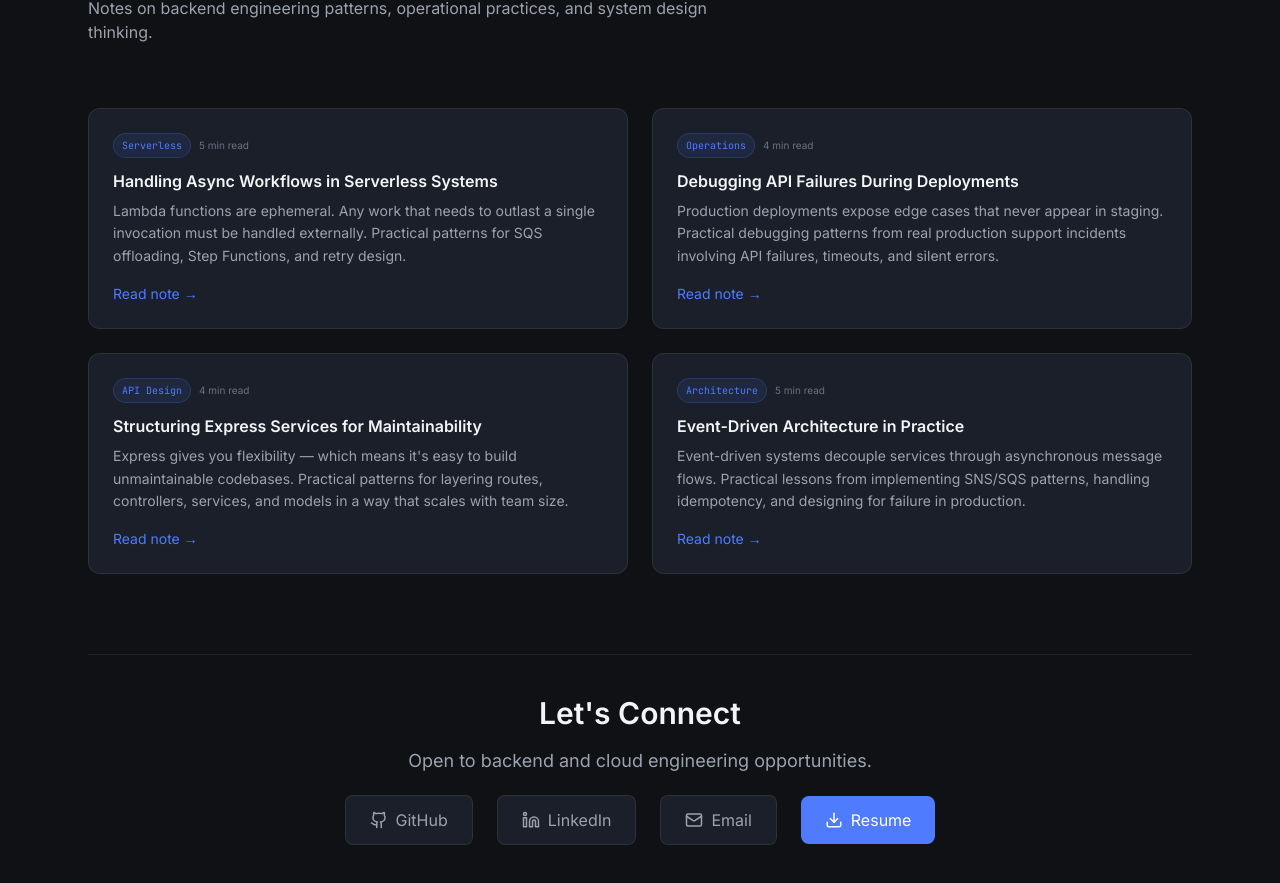
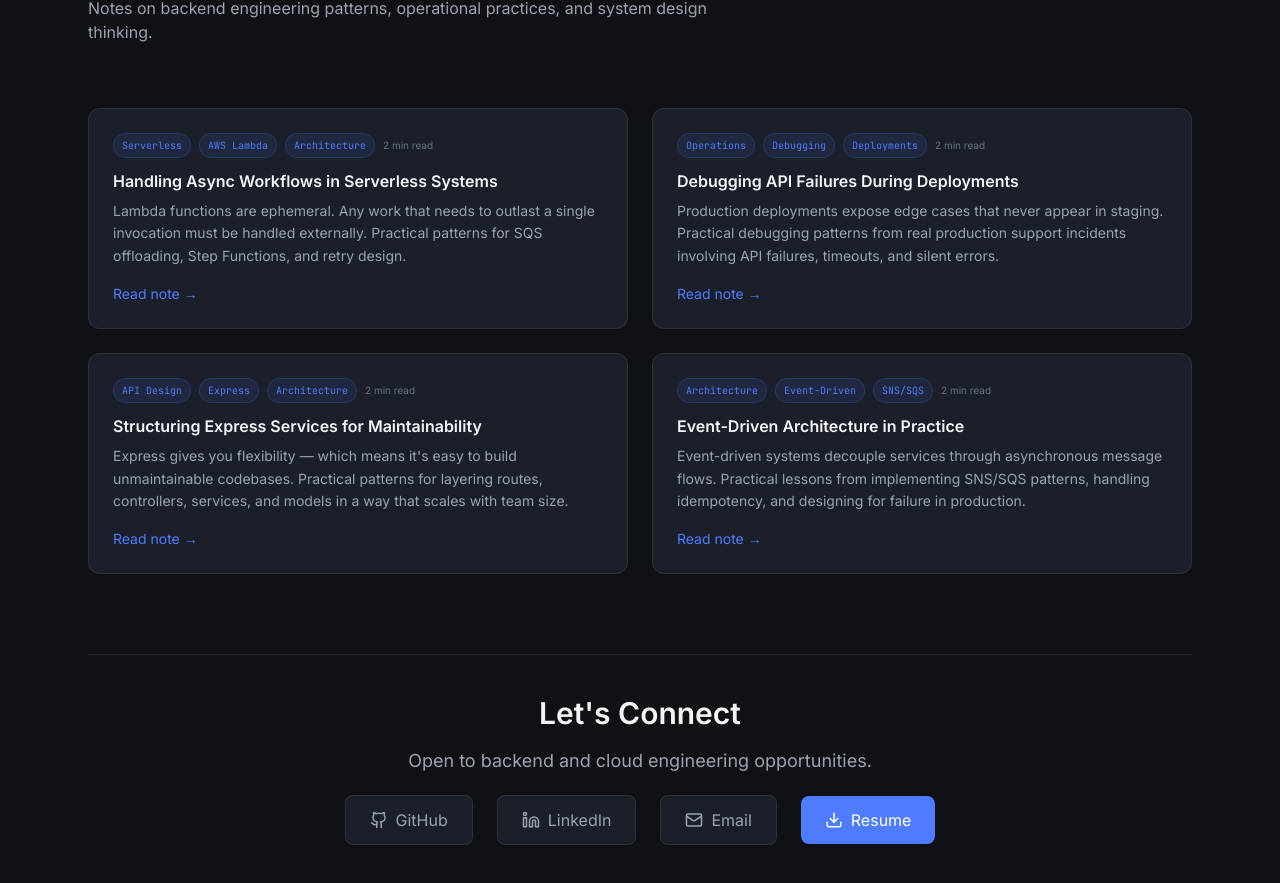
Before and after one commit to zishaxn/zishan-portfolio, a Next.js app: page / in a window 1280 px wide. Shown: the part 4855-5738 px from the top of the page. Built offline with nearby package versions, Linux system fonts and the light colour scheme.

Commit message:
refactor technical notes data structure and add dynamic read time calculation

```diff
--- a/src/app/page.tsx
+++ b/src/app/page.tsx
@@ -125,11 +125,9 @@ const experiences = [
 const notes = [
   {
     title: "Handling Async Workflows in Serverless Systems",
-    tag: "Serverless",
-    readTime: "5 min read",
-    excerpt:
+    preview:
       "Lambda functions are ephemeral. Any work that needs to outlast a single invocation must be handled externally. Practical patterns for SQS offloading, Step Functions, and retry design.",
-    body: `Serverless functions like AWS Lambda introduce a different mental model for async processing. Unlike a long-running server process that can hold state and manage background jobs, Lambda functions are ephemeral — they start, execute, and terminate. Any work that needs to outlast a single invocation must be handled externally.
+    content: `Serverless functions like AWS Lambda introduce a different mental model for async processing. Unlike a long-running server process that can hold state and manage background jobs, Lambda functions are ephemeral — they start, execute, and terminate. Any work that needs to outlast a single invocation must be handled externally.
 
 Lambda has a hard execution limit (15 minutes). For workloads that might approach this limit — large file processing, complex transformations, multi-step workflows — you need an explicit strategy.
 
@@ -148,14 +146,15 @@ Idempotency keys prevent double-processing when retries happen. Store a processe
 Dead letter queues capture messages that exhaust retry attempts. Never rely solely on logs to detect these — set CloudWatch alarms on DLQ message count.
 
 Async serverless architecture trades operational simplicity for scalability. The patterns are well-understood — the challenge is applying them consistently before problems appear in production.`,
+    images: [],
+    diagrams: [],
+    tags: ["Serverless", "AWS Lambda", "Architecture"],
   },
   {
     title: "Debugging API Failures During Deployments",
-    tag: "Operations",
-    readTime: "4 min read",
-    excerpt:
+    preview:
       "Production deployments expose edge cases that never appear in staging. Practical debugging patterns from real production support incidents involving API failures, timeouts, and silent errors.",
-    body: `Production deployments expose edge cases that never appear in staging. The most frustrating incidents are the ones where everything looks fine — green health checks, no error logs, successful deployment — but users report failures.
+    content: `Production deployments expose edge cases that never appear in staging. The most frustrating incidents are the ones where everything looks fine — green health checks, no error logs, successful deployment — but users report failures.
 
 The first instinct is to roll back. Sometimes that's correct. But rolling back without understanding the root cause means the same issue will reappear on the next deployment.
 
@@ -170,14 +169,15 @@ Pattern 4: Validate environment variables and secrets. A missing environment var
 Pattern 5: Test with real production traffic patterns. Staging environments rarely replicate production load, concurrency, or data volume. A query that works fine with 100 records might timeout with 10,000.
 
 The goal isn't just to fix the immediate issue — it's to add observability so the next deployment surfaces problems earlier. Add structured logging, metric instrumentation, and health check endpoints that validate critical dependencies.`,
+    images: [],
+    diagrams: [],
+    tags: ["Operations", "Debugging", "Deployments"],
   },
   {
     title: "Structuring Express Services for Maintainability",
-    tag: "API Design",
-    readTime: "4 min read",
-    excerpt:
+    preview:
       "Express gives you flexibility — which means it's easy to build unmaintainable codebases. Practical patterns for layering routes, controllers, services, and models in a way that scales with team size.",
-    body: `Express gives you flexibility — which means it's easy to build unmaintainable codebases. Without structure, every developer implements their own patterns, and the codebase becomes inconsistent.
+    content: `Express gives you flexibility — which means it's easy to build unmaintainable codebases. Without structure, every developer implements their own patterns, and the codebase becomes inconsistent.
 
 The goal is to establish conventions that make the codebase predictable. New engineers should be able to find where business logic lives, where database queries happen, and where validation occurs — without asking.
 
@@ -196,14 +196,15 @@ Error handling should be centralized. A global error handler catches exceptions,
 Configuration should be environment-aware. Database credentials, API keys, and feature flags should come from environment variables, not hardcoded in the codebase.
 
 The result is a codebase where every file has a clear purpose, and every layer has a single responsibility. This makes onboarding faster, debugging easier, and refactoring safer.`,
+    images: [],
+    diagrams: [],
+    tags: ["API Design", "Express", "Architecture"],
   },
   {
     title: "Event-Driven Architecture in Practice",
-    tag: "Architecture",
-    readTime: "5 min read",
-    excerpt:
+    preview:
       "Event-driven systems decouple services through asynchronous message flows. Practical lessons from implementing SNS/SQS patterns, handling idempotency, and designing for failure in production.",
-    body: `Event-driven architecture is a design paradigm where components communicate through events — discrete signals that something has happened — rather than direct function calls. In backend systems, this means replacing synchronous dependencies with asynchronous message flows.
+    content: `Event-driven architecture is a design paradigm where components communicate through events — discrete signals that something has happened — rather than direct function calls. In backend systems, this means replacing synchronous dependencies with asynchronous message flows.
 
 In practice, this looks like: a user submits a form → an event is published to an SNS topic → multiple Lambda functions subscribe and react independently. Order confirmation emails, inventory updates, and audit logging all happen without blocking each other.
 
@@ -222,6 +223,9 @@ Dead letter queues are non-negotiable in production. Messages that fail processi
 Observability becomes more complex. Unlike synchronous call chains, event flows don't have a single stack trace. Distributed tracing with correlation IDs and structured logging is essential.
 
 Event-driven architecture adds operational complexity in exchange for resilience and scalability. The trade-off is worth it — but only when the team understands the patterns and has appropriate monitoring in place.`,
+    images: [],
+    diagrams: [],
+    tags: ["Architecture", "Event-Driven", "SNS/SQS"],
   },
 ];
 
--- a/src/components/TechnicalNoteCard.tsx
+++ b/src/components/TechnicalNoteCard.tsx
@@ -5,18 +5,20 @@ import { X } from "lucide-react";
 
 interface TechnicalNoteCardProps {
   title: string;
-  excerpt: string;
-  body: string;
-  tag: string;
-  readTime: string;
+  preview: string;
+  content: string;
+  images?: string[];
+  diagrams?: string[];
+  tags: string[];
 }
 
 export default function TechnicalNoteCard({
   title,
-  excerpt,
-  body,
-  tag,
-  readTime,
+  preview,
+  content,
+  images = [],
+  diagrams = [],
+  tags,
 }: TechnicalNoteCardProps) {
   const [open, setOpen] = useState(false);
 
@@ -27,13 +29,15 @@ export default function TechnicalNoteCard({
         className="text-left w-full border border-[rgba(255,255,255,0.08)] rounded-xl bg-[#1a1f29] p-6 hover:border-[rgba(79,124,255,0.3)] transition-all duration-300"
       >
         <div className="flex items-center gap-2 mb-3">
-          <span className="text-[10px] font-mono text-[#4f7cff] border border-[#4f7cff]/20 bg-[#4f7cff]/10 px-2 py-1 rounded-full">
-            {tag}
-          </span>
-          <span className="text-[10px] text-[#6b7280]">{readTime}</span>
+          {tags.map((tag) => (
+            <span key={tag} className="text-[10px] font-mono text-[#4f7cff] border border-[#4f7cff]/20 bg-[#4f7cff]/10 px-2 py-1 rounded-full">
+              {tag}
+            </span>
+          ))}
+          <span className="text-[10px] text-[#6b7280]">{Math.ceil(content.split(' ').length / 200)} min read</span>
         </div>
         <h3 className="text-base font-semibold text-[#f3f4f6] leading-snug mb-2">{title}</h3>
-        <p className="text-sm text-[#9ca3af] leading-relaxed line-clamp-3">{excerpt}</p>
+        <p className="text-sm text-[#9ca3af] leading-relaxed line-clamp-3">{preview}</p>
         <p className="mt-4 text-sm text-[#4f7cff]">Read note →</p>
       </button>
 
@@ -50,15 +54,17 @@ export default function TechnicalNoteCard({
             >
               <X size={20} />
             </button>
-            <div className="flex items-center gap-2 mb-6">
-              <span className="text-xs font-mono text-[#4f7cff] border border-[#4f7cff]/20 bg-[#4f7cff]/10 px-3 py-1 rounded-full">
-                {tag}
-              </span>
-              <span className="text-xs text-[#6b7280]">{readTime}</span>
+            <div className="flex flex-wrap items-center gap-2 mb-6">
+              {tags.map((tag) => (
+                <span key={tag} className="text-xs font-mono text-[#4f7cff] border border-[#4f7cff]/20 bg-[#4f7cff]/10 px-3 py-1 rounded-full">
+                  {tag}
+                </span>
+              ))}
+              <span className="text-xs text-[#6b7280]">{Math.ceil(content.split(' ').length / 200)} min read</span>
             </div>
             <h2 className="text-2xl font-semibold text-[#f3f4f6] mb-8 leading-snug">{title}</h2>
             <div className="prose prose-invert max-w-none text-[#9ca3af] leading-relaxed whitespace-pre-wrap">
-              {body}
+              {content}
             </div>
           </div>
         </div>
```
